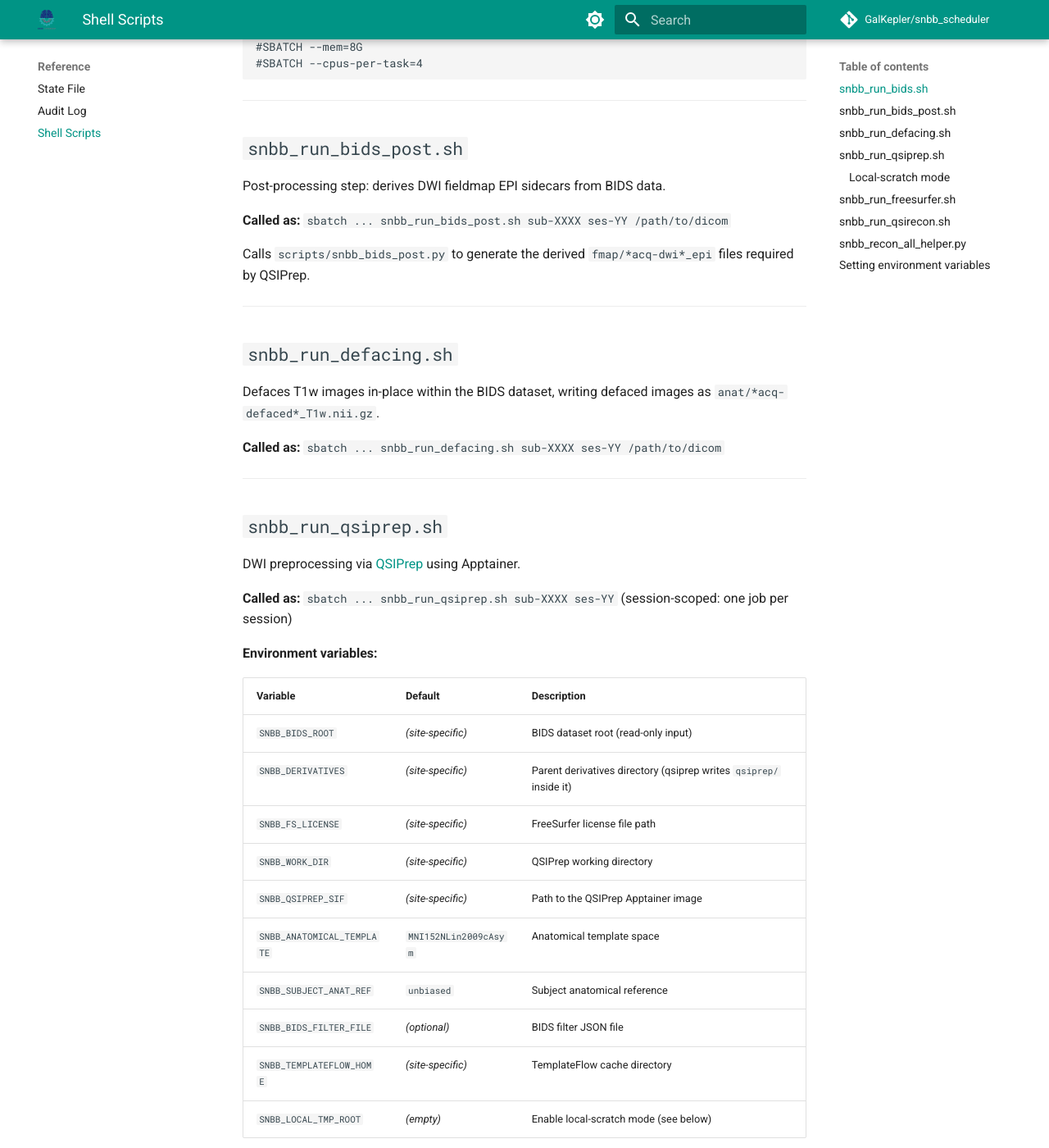
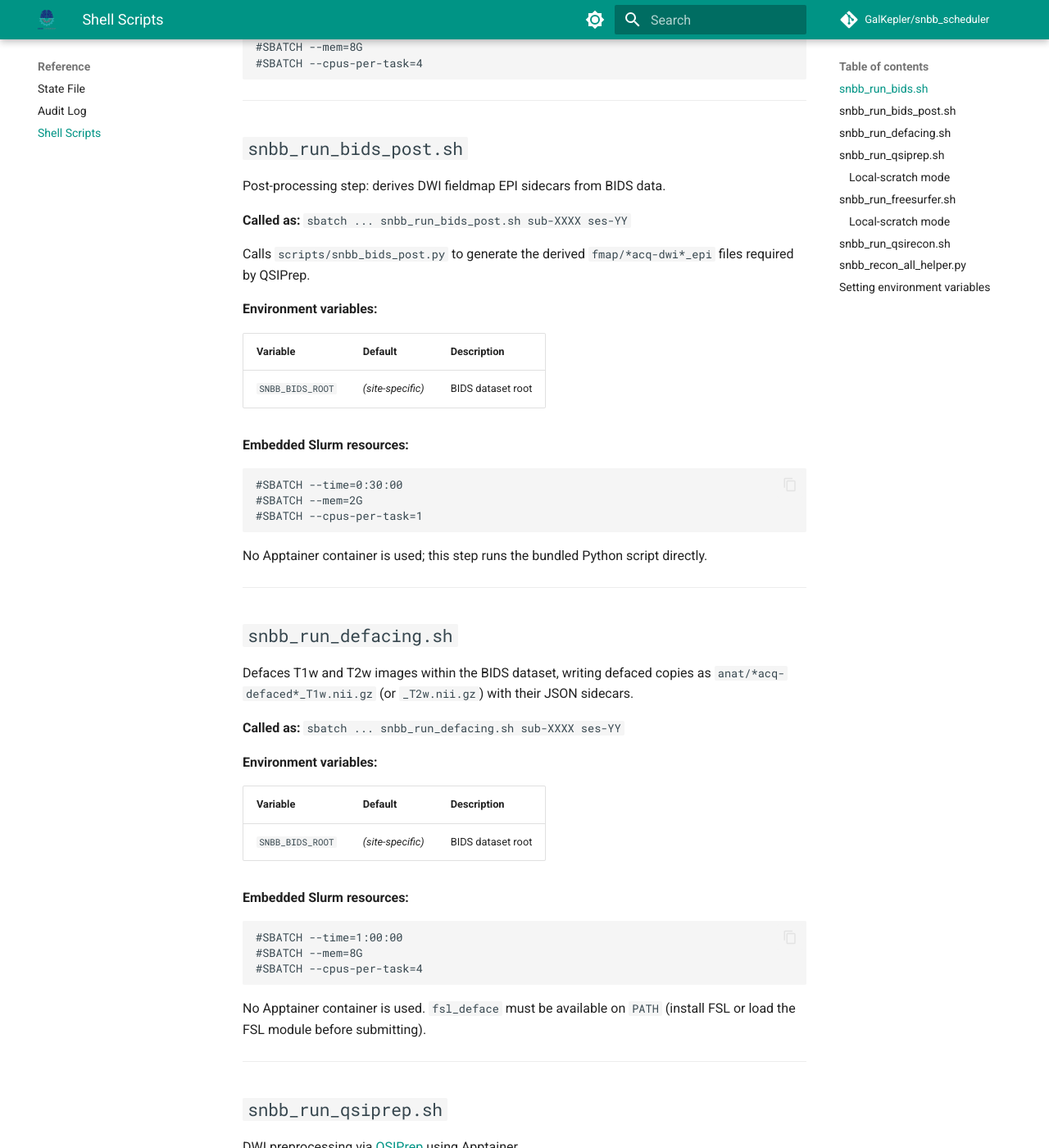
Before and after one commit to GalKepler/snbb_scheduler, an MkDocs documentation site: the page built from docs/reference/scripts.md, in a window 1280 px wide and 1400 px high, scrolled down 1095 px. Shown: the whole window at 82% size. Built offline with MkDocs 1.6.1 and Material for MkDocs 9.7.7, drawn with Linux system fonts in a browser that asks for light colours; comment, search, counter and statistics services are not loaded; some of the changed text lies outside the part shown.

````diff
--- a/docs/reference/scripts.md
+++ b/docs/reference/scripts.md
@@ -24,7 +24,7 @@ Converts DICOMs to BIDS format using [heudiconv](https://heudiconv.readthedocs.i
 | `SNBB_DICOM_SESSION_DIR` | `<SNBB_DICOM_ROOT>/<SESSION_ID>` | Fallback per-session DICOM path |
 | `SNBB_BIDS_ROOT` | *(site-specific)* | Output BIDS dataset root |
 | `SNBB_HEURISTIC` | *(site-specific)* | Path to the heudiconv heuristic Python file |
-| `SNBB_HEUDICONV_SIF` | *(site-specific)* | Path to the heudiconv Apptainer image |
+| `SNBB_HEUDICONV_SIF` | *(site-specific)* | Path to the heudiconv Apptainer image (see [Apptainer Images](../guides/apptainer-images.md)) |
 | `SNBB_DEBUG_LOG` | *(site-specific)* | Path for the per-run debug log |
 
 **Embedded Slurm resources:**
@@ -40,17 +40,47 @@ Converts DICOMs to BIDS format using [heudiconv](https://heudiconv.readthedocs.i
 
 Post-processing step: derives DWI fieldmap EPI sidecars from BIDS data.
 
-**Called as:** `sbatch ... snbb_run_bids_post.sh sub-XXXX ses-YY /path/to/dicom`
+**Called as:** `sbatch ... snbb_run_bids_post.sh sub-XXXX ses-YY`
 
 Calls `scripts/snbb_bids_post.py` to generate the derived `fmap/*acq-dwi*_epi` files required by QSIPrep.
+
+**Environment variables:**
+
+| Variable | Default | Description |
+|---|---|---|
+| `SNBB_BIDS_ROOT` | *(site-specific)* | BIDS dataset root |
+
+**Embedded Slurm resources:**
+```
+#SBATCH --time=0:30:00
+#SBATCH --mem=2G
+#SBATCH --cpus-per-task=1
+```
+
+No Apptainer container is used; this step runs the bundled Python script directly.
 
 ---
 
 ## `snbb_run_defacing.sh`
 
-Defaces T1w images in-place within the BIDS dataset, writing defaced images as `anat/*acq-defaced*_T1w.nii.gz`.
+Defaces T1w and T2w images within the BIDS dataset, writing defaced copies as `anat/*acq-defaced*_T1w.nii.gz` (or `_T2w.nii.gz`) with their JSON sidecars.
 
-**Called as:** `sbatch ... snbb_run_defacing.sh sub-XXXX ses-YY /path/to/dicom`
+**Called as:** `sbatch ... snbb_run_defacing.sh sub-XXXX ses-YY`
+
+**Environment variables:**
+
+| Variable | Default | Description |
+|---|---|---|
+| `SNBB_BIDS_ROOT` | *(site-specific)* | BIDS dataset root |
+
+**Embedded Slurm resources:**
+```
+#SBATCH --time=1:00:00
+#SBATCH --mem=8G
+#SBATCH --cpus-per-task=4
+```
+
+No Apptainer container is used. `fsl_deface` must be available on `PATH` (install FSL or load the FSL module before submitting).
 
 ---
 
@@ -66,12 +96,12 @@ DWI preprocessing via [QSIPrep](https://qsiprep.readthedocs.io) using Apptainer.
 | Variable | Default | Description |
 |---|---|---|
 | `SNBB_BIDS_ROOT` | *(site-specific)* | BIDS dataset root (read-only input) |
-| `SNBB_DERIVATIVES` | *(site-specific)* | Parent derivatives directory (qsiprep writes `qsiprep/` inside it) |
+| `SNBB_DERIVATIVES` | *(site-specific)* | QSIPrep output directory root (QSIPrep writes a `qsiprep/` subdirectory inside) |
 | `SNBB_FS_LICENSE` | *(site-specific)* | FreeSurfer license file path |
 | `SNBB_WORK_DIR` | *(site-specific)* | QSIPrep working directory |
-| `SNBB_QSIPREP_SIF` | *(site-specific)* | Path to the QSIPrep Apptainer image |
+| `SNBB_QSIPREP_SIF` | *(site-specific)* | Path to the QSIPrep Apptainer image (see [Apptainer Images](../guides/apptainer-images.md)) |
 | `SNBB_ANATOMICAL_TEMPLATE` | `MNI152NLin2009cAsym` | Anatomical template space |
-| `SNBB_SUBJECT_ANAT_REF` | `unbiased` | Subject anatomical reference |
+| `SNBB_SUBJECT_ANAT_REF` | `sessionwise` | Subject anatomical reference |
 | `SNBB_BIDS_FILTER_FILE` | *(optional)* | BIDS filter JSON file |
 | `SNBB_TEMPLATEFLOW_HOME` | *(site-specific)* | TemplateFlow cache directory |
 | `SNBB_LOCAL_TMP_ROOT` | *(empty)* | Enable local-scratch mode (see below) |
@@ -103,20 +133,23 @@ Uses `scripts/snbb_recon_all_helper.py` to collect all T1w (and T2w) NIfTI files
 | Variable | Default | Description |
 |---|---|---|
 | `SNBB_BIDS_ROOT` | *(site-specific)* | BIDS dataset root |
-| `SNBB_FS_OUTPUT` | *(site-specific)* | Final FreeSurfer output directory |
-| `SNBB_TMP_FS_OUTPUT` | *(site-specific)* | Intermediate writable FreeSurfer directory |
+| `SNBB_FS_OUTPUT` | *(site-specific)* | FreeSurfer output directory (`SUBJECTS_DIR`) |
 | `SNBB_FS_LICENSE` | *(site-specific)* | FreeSurfer license file |
-| `SNBB_FREESURFER_SIF` | *(site-specific)* | FreeSurfer Apptainer image |
-| `SNBB_LOCAL_TMP_ROOT` | *(empty)* | Enable local-scratch mode |
+| `SNBB_FREESURFER_SIF` | *(site-specific)* | FreeSurfer Apptainer image (see [Apptainer Images](../guides/apptainer-images.md)) |
+| `SNBB_LOCAL_TMP_ROOT` | *(empty)* | Enable local-scratch mode (see below) |
 
 **Embedded Slurm resources:**
 ```
-#SBATCH --time=24:00:00
-#SBATCH --mem=20G
+#SBATCH --time=72:00:00
+#SBATCH --mem=32G
 #SBATCH --cpus-per-task=8
 ```
 
-After `recon-all` completes, the script rsyncs results from the temporary directory to `SNBB_FS_OUTPUT` and removes the temp copy (only if `scripts/recon-all.done` is present).
+The longitudinal pipeline (three sequential `recon-all` passes per session) can take up to 72 h for subjects with 2–4 sessions. Already-completed steps are skipped automatically, so failed jobs can be resumed.
+
+### Local-scratch mode
+
+When `SNBB_LOCAL_TMP_ROOT` is set, the script stages BIDS input and FreeSurfer output on the compute node's local disk, then rsyncs all subject-related output directories back to `SNBB_FS_OUTPUT` on success. On failure the local workdir is preserved for manual recovery.
 
 ---
 
@@ -137,7 +170,7 @@ Tractography and connectivity via [QSIRecon](https://qsirecon.readthedocs.io) us
 | `SNBB_FS_SUBJECTS_DIR` | *(site-specific)* | FreeSurfer subjects directory |
 | `SNBB_RECON_SPEC` | *(site-specific)* | QSIRecon reconstruction spec YAML |
 | `SNBB_WORK_DIR` | *(site-specific)* | QSIRecon working directory |
-| `SNBB_QSIRECON_SIF` | *(site-specific)* | QSIRecon Apptainer image |
+| `SNBB_QSIRECON_SIF` | *(site-specific)* | QSIRecon Apptainer image (see [Apptainer Images](../guides/apptainer-images.md)) |
 | `SNBB_RESPONSES_DIR` | *(optional)* | Pre-computed MRtrix3 response functions |
 | `SNBB_ATLASES_DIR` | *(optional)* | Atlas dataset directory |
 | `SNBB_ATLASES` | *(optional)* | Space-separated atlas names |
--- a/mkdocs.yml
+++ b/mkdocs.yml
@@ -65,6 +65,7 @@ nav:
       - Overview: configuration/index.md
       - Completion Markers: configuration/completion-markers.md
       - Slurm Settings: configuration/slurm.md
+      - Audit & Email: configuration/audit.md
   - CLI:
       - Overview: cli/index.md
       - run: cli/run.md
@@ -73,13 +74,16 @@ nav:
       - session-status: cli/session-status.md
       - monitor: cli/monitor.md
       - retry: cli/retry.md
+      - audit: cli/audit.md
   - Guides:
       - Getting Started: guides/getting-started.md
+      - Apptainer Images: guides/apptainer-images.md
       - Adding a Procedure: guides/adding-procedure.md
       - Forcing a Rerun: guides/forcing-rerun.md
       - Monitoring Jobs: guides/monitoring-jobs.md
       - Debugging: guides/debugging.md
       - Cron / Systemd Setup: guides/cron-setup.md
+      - Email Setup: guides/email-setup.md
   - Reference:
       - State File: reference/state-file.md
       - Audit Log: reference/audit-log.md
````
Also changed, not shown: docs/cli/session-status.md (+14 -0 lines), docs/guides/apptainer-images.md (added, +82 -0 lines), docs/installation.md (+3 -1 lines).
